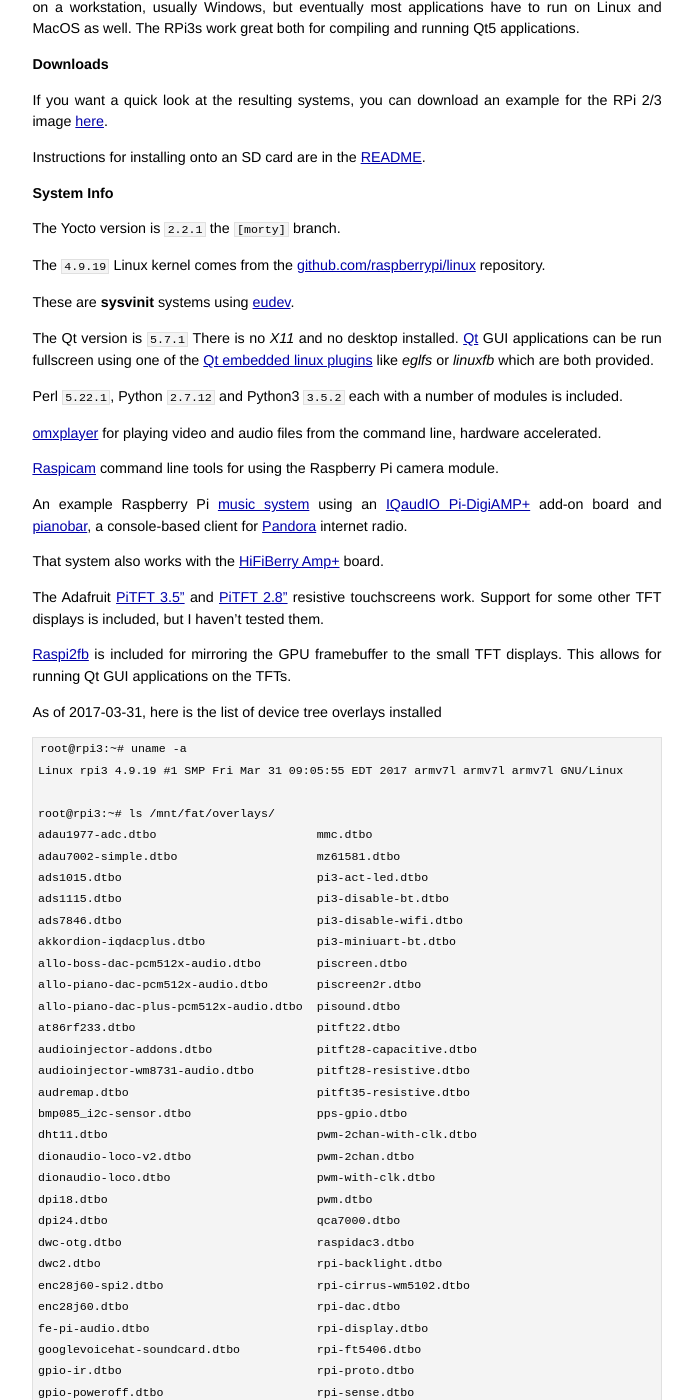
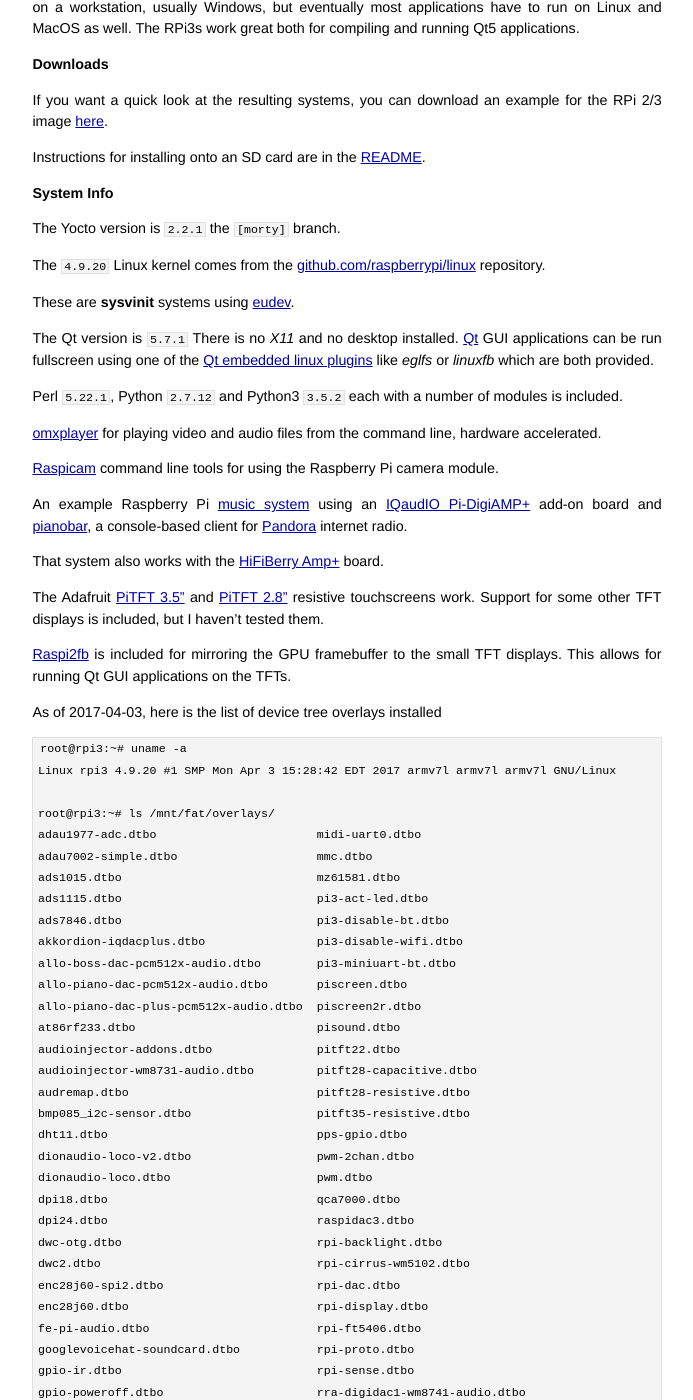
Before and after one commit to jumpnow/jumpnowtek-site, a Jekyll site: the page built from _posts/2015-12-04-Raspberry-Pi-Systems-with-Yocto.md, in a window 1280 px wide and 1400 px high, scrolled down 1475 px. Shown: the whole window, without its empty margins (293-986 px from the left). Built offline with Jekyll 4.4.1, drawn with Linux system fonts in a browser that asks for light colours; some of the changed text lies outside the part shown.

Commit message:
Remove pwm with clk overlays from rpi

```diff
--- a/_posts/2015-12-04-Raspberry-Pi-Systems-with-Yocto.md
+++ b/_posts/2015-12-04-Raspberry-Pi-Systems-with-Yocto.md
@@ -2,7 +2,7 @@
 layout: post
 title: Building Raspberry Pi Systems with Yocto
 description: "Building customized systems for the Raspberry Pi using tools from the Yocto Project"
-date: 2017-03-31 09:43:00
+date: 2017-04-04 05:08:00
 categories: rpi
 tags: [linux, rpi, yocto, rpi2, rpi3, rpi zero, rpi compute]
 ---
@@ -73,7 +73,7 @@
 
 The Yocto version is `2.2.1` the `[morty]` branch.
 
-The `4.9.19` Linux kernel comes from the [github.com/raspberrypi/linux][rpi-kernel] repository.
+The `4.9.20` Linux kernel comes from the [github.com/raspberrypi/linux][rpi-kernel] repository.
 
 These are **sysvinit** systems using [eudev][eudev].
 
@@ -93,82 +93,79 @@
 
 [Raspi2fb][raspi2fb] is included for mirroring the GPU framebuffer to the small TFT displays. This allows for running Qt GUI applications on the TFTs.
 
-As of 2017-03-31, here is the list of device tree overlays installed
+As of 2017-04-03, here is the list of device tree overlays installed
 
     root@rpi3:~# uname -a
-    Linux rpi3 4.9.19 #1 SMP Fri Mar 31 09:05:55 EDT 2017 armv7l armv7l armv7l GNU/Linux
+    Linux rpi3 4.9.20 #1 SMP Mon Apr 3 15:28:42 EDT 2017 armv7l armv7l armv7l GNU/Linux
 
     root@rpi3:~# ls /mnt/fat/overlays/
-    adau1977-adc.dtbo                       mmc.dtbo
-    adau7002-simple.dtbo                    mz61581.dtbo
-    ads1015.dtbo                            pi3-act-led.dtbo
-    ads1115.dtbo                            pi3-disable-bt.dtbo
-    ads7846.dtbo                            pi3-disable-wifi.dtbo
-    akkordion-iqdacplus.dtbo                pi3-miniuart-bt.dtbo
-    allo-boss-dac-pcm512x-audio.dtbo        piscreen.dtbo
-    allo-piano-dac-pcm512x-audio.dtbo       piscreen2r.dtbo
-    allo-piano-dac-plus-pcm512x-audio.dtbo  pisound.dtbo
-    at86rf233.dtbo                          pitft22.dtbo
-    audioinjector-addons.dtbo               pitft28-capacitive.dtbo
-    audioinjector-wm8731-audio.dtbo         pitft28-resistive.dtbo
-    audremap.dtbo                           pitft35-resistive.dtbo
-    bmp085_i2c-sensor.dtbo                  pps-gpio.dtbo
-    dht11.dtbo                              pwm-2chan-with-clk.dtbo
+    adau1977-adc.dtbo                       midi-uart0.dtbo
+    adau7002-simple.dtbo                    mmc.dtbo
+    ads1015.dtbo                            mz61581.dtbo
+    ads1115.dtbo                            pi3-act-led.dtbo
+    ads7846.dtbo                            pi3-disable-bt.dtbo
+    akkordion-iqdacplus.dtbo                pi3-disable-wifi.dtbo
+    allo-boss-dac-pcm512x-audio.dtbo        pi3-miniuart-bt.dtbo
+    allo-piano-dac-pcm512x-audio.dtbo       piscreen.dtbo
+    allo-piano-dac-plus-pcm512x-audio.dtbo  piscreen2r.dtbo
+    at86rf233.dtbo                          pisound.dtbo
+    audioinjector-addons.dtbo               pitft22.dtbo
+    audioinjector-wm8731-audio.dtbo         pitft28-capacitive.dtbo
+    audremap.dtbo                           pitft28-resistive.dtbo
+    bmp085_i2c-sensor.dtbo                  pitft35-resistive.dtbo
+    dht11.dtbo                              pps-gpio.dtbo
     dionaudio-loco-v2.dtbo                  pwm-2chan.dtbo
-    dionaudio-loco.dtbo                     pwm-with-clk.dtbo
-    dpi18.dtbo                              pwm.dtbo
-    dpi24.dtbo                              qca7000.dtbo
-    dwc-otg.dtbo                            raspidac3.dtbo
-    dwc2.dtbo                               rpi-backlight.dtbo
-    enc28j60-spi2.dtbo                      rpi-cirrus-wm5102.dtbo
-    enc28j60.dtbo                           rpi-dac.dtbo
-    fe-pi-audio.dtbo                        rpi-display.dtbo
-    googlevoicehat-soundcard.dtbo           rpi-ft5406.dtbo
-    gpio-ir.dtbo                            rpi-proto.dtbo
-    gpio-poweroff.dtbo                      rpi-sense.dtbo
-    hifiberry-amp.dtbo                      rra-digidac1-wm8741-audio.dtbo
-    hifiberry-dac.dtbo                      sc16is750-i2c.dtbo
-    hifiberry-dacplus.dtbo                  sc16is752-spi1.dtbo
-    hifiberry-digi-pro.dtbo                 sdhost.dtbo
-    hifiberry-digi.dtbo                     sdio-1bit.dtbo
-    hy28a.dtbo                              sdio.dtbo
-    hy28b.dtbo                              sdtweak.dtbo
-    i2c-bcm2708.dtbo                        smi-dev.dtbo
-    i2c-gpio.dtbo                           smi-nand.dtbo
-    i2c-mux.dtbo                            smi.dtbo
-    i2c-pwm-pca9685a.dtbo                   spi-gpio35-39.dtbo
-    i2c-rtc.dtbo                            spi-rtc.dtbo
-    i2c-sensor.dtbo                         spi0-cs.dtbo
-    i2c0-bcm2708.dtbo                       spi0-hw-cs.dtbo
-    i2c1-bcm2708.dtbo                       spi1-1cs.dtbo
-    i2s-gpio28-31.dtbo                      spi1-2cs.dtbo
-    iqaudio-dac.dtbo                        spi1-3cs.dtbo
-    iqaudio-dacplus.dtbo                    spi2-1cs.dtbo
-    iqaudio-digi-wm8804-audio.dtbo          spi2-2cs.dtbo
-    justboom-dac.dtbo                       spi2-3cs.dtbo
-    justboom-digi.dtbo                      tinylcd35.dtbo
-    lirc-rpi.dtbo                           uart1.dtbo
-    mcp23017.dtbo                           vc4-fkms-v3d.dtbo
-    mcp23s17.dtbo                           vc4-kms-v3d.dtbo
-    mcp2515-can0.dtbo                       vga666.dtbo
-    mcp2515-can1.dtbo                       w1-gpio-pullup.dtbo
-    mcp3008.dtbo                            w1-gpio.dtbo
-    midi-uart0.dtbo                         wittypi.dtbo
+    dionaudio-loco.dtbo                     pwm.dtbo
+    dpi18.dtbo                              qca7000.dtbo
+    dpi24.dtbo                              raspidac3.dtbo
+    dwc-otg.dtbo                            rpi-backlight.dtbo
+    dwc2.dtbo                               rpi-cirrus-wm5102.dtbo
+    enc28j60-spi2.dtbo                      rpi-dac.dtbo
+    enc28j60.dtbo                           rpi-display.dtbo
+    fe-pi-audio.dtbo                        rpi-ft5406.dtbo
+    googlevoicehat-soundcard.dtbo           rpi-proto.dtbo
+    gpio-ir.dtbo                            rpi-sense.dtbo
+    gpio-poweroff.dtbo                      rra-digidac1-wm8741-audio.dtbo
+    hifiberry-amp.dtbo                      sc16is750-i2c.dtbo
+    hifiberry-dac.dtbo                      sc16is752-spi1.dtbo
+    hifiberry-dacplus.dtbo                  sdhost.dtbo
+    hifiberry-digi-pro.dtbo                 sdio-1bit.dtbo
+    hifiberry-digi.dtbo                     sdio.dtbo
+    hy28a.dtbo                              sdtweak.dtbo
+    hy28b.dtbo                              smi-dev.dtbo
+    i2c-bcm2708.dtbo                        smi-nand.dtbo
+    i2c-gpio.dtbo                           smi.dtbo
+    i2c-mux.dtbo                            spi-gpio35-39.dtbo
+    i2c-pwm-pca9685a.dtbo                   spi-rtc.dtbo
+    i2c-rtc.dtbo                            spi0-cs.dtbo
+    i2c-sensor.dtbo                         spi0-hw-cs.dtbo
+    i2c0-bcm2708.dtbo                       spi1-1cs.dtbo
+    i2c1-bcm2708.dtbo                       spi1-2cs.dtbo
+    i2s-gpio28-31.dtbo                      spi1-3cs.dtbo
+    iqaudio-dac.dtbo                        spi2-1cs.dtbo
+    iqaudio-dacplus.dtbo                    spi2-2cs.dtbo
+    iqaudio-digi-wm8804-audio.dtbo          spi2-3cs.dtbo
+    justboom-dac.dtbo                       tinylcd35.dtbo
+    justboom-digi.dtbo                      uart1.dtbo
+    lirc-rpi.dtbo                           vc4-fkms-v3d.dtbo
+    mcp23017.dtbo                           vc4-kms-v3d.dtbo
+    mcp23s17.dtbo                           vga666.dtbo
+    mcp2515-can0.dtbo                       w1-gpio-pullup.dtbo
+    mcp2515-can1.dtbo                       w1-gpio.dtbo
+    mcp3008.dtbo                            wittypi.dtbo
+
 
 I've tested a few
 
 * ads1015
 * hifiberry-amp
+* i2c-rtc
 * iqaudio-dacplus
 * mcp2515-can0
 * mcp3008
 * pi3-disable-bt
 * pitft28-resistive
 * pitft35-resistive
-* pwm-2chan-with-clk
-* pwm-2chan
-* pwm-with-clk
-* pwm
 * sdhost (the default, but you can overclock now)
 * spi1-1cs
 * spi1-2cs
```
